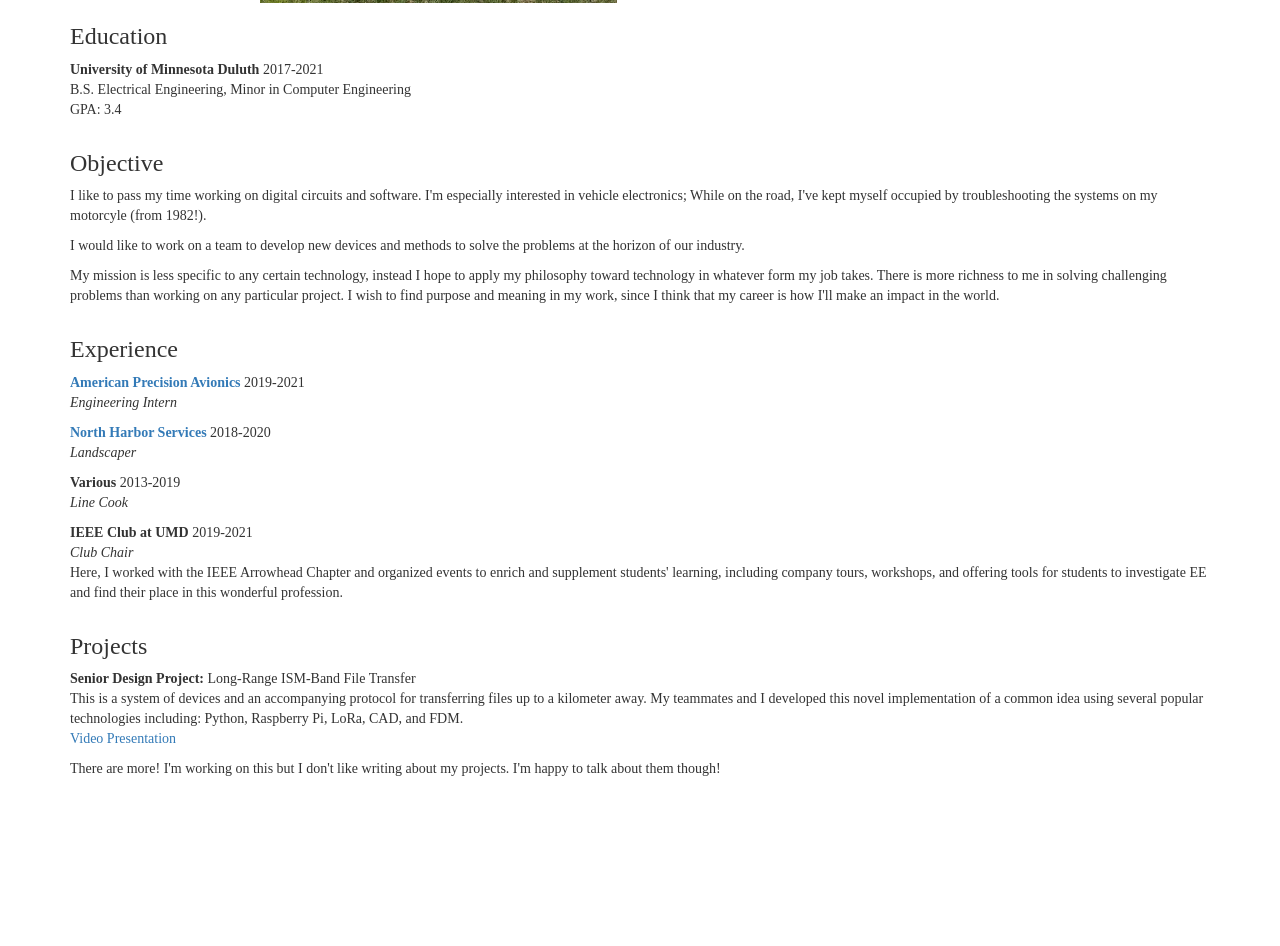
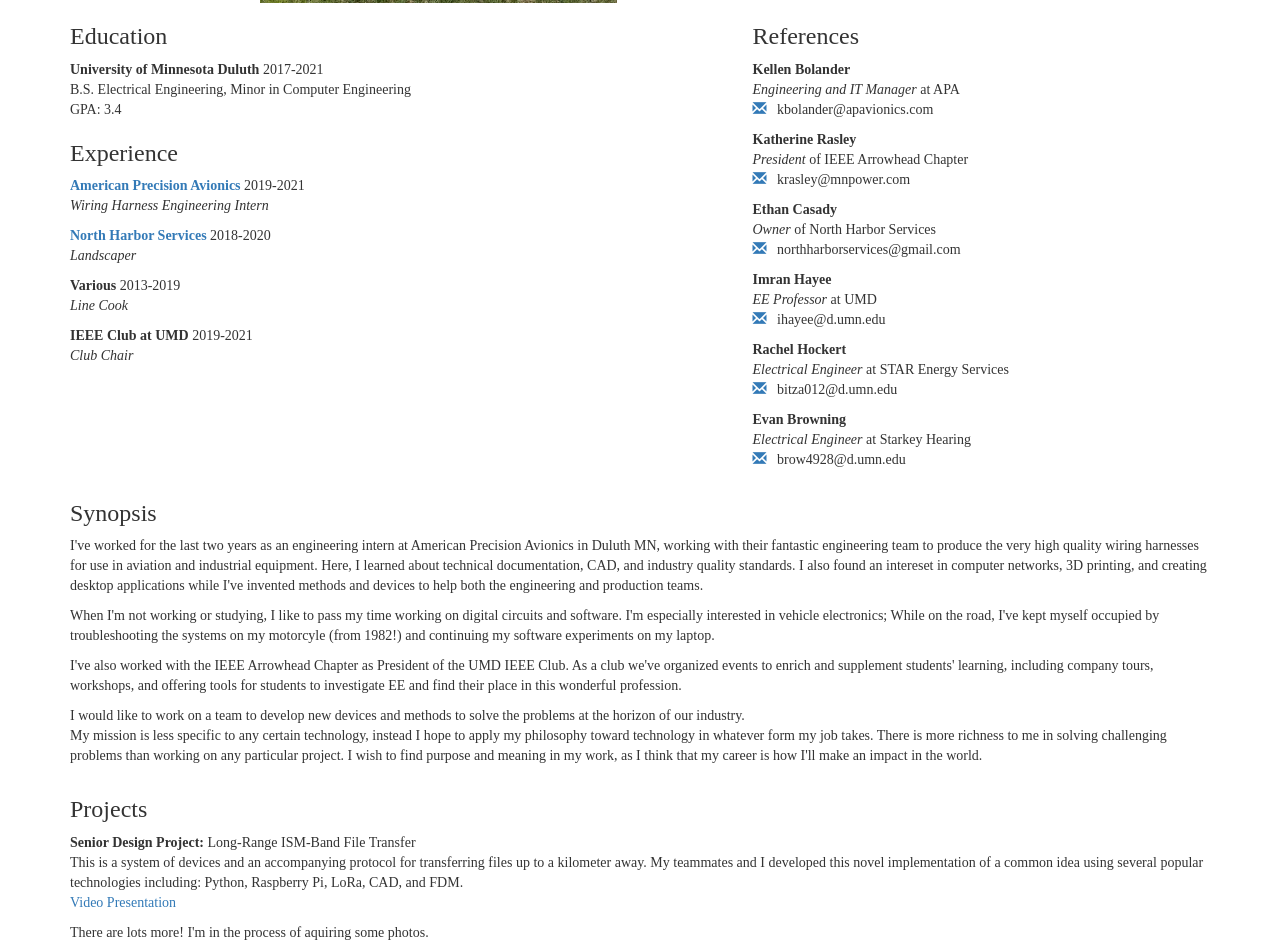
Before and after one commit to alex-haw/alex-haw.github.io, a plain HTML site: page index.html in a window 1280 px wide. Shown: the part 707-1653 px from the top of the page. Before the commit the page ends 1496 px from the top, so only its background shows below. Drawn offline with nearby package versions, Linux system fonts and the light colour scheme.

Commit message:
updated references

```diff
--- a/index.html
+++ b/index.html
@@ -38,23 +38,17 @@
 	<div class="container">
 
 		<div class="row">
-		<div class="col-sm-12">
+		<div class="col-sm-7">
 			<h3>Education</h3>
 			<p><b>University of Minnesota Duluth</b> 2017-2021
 			<br>B.S. Electrical Engineering, Minor in Computer Engineering
 			<br>GPA: 3.4
 			</p>
-		</div>
-		<div class="col-sm-12">
-			<h3>Objective</h3>
-			<p>I like to pass my time working on digital circuits and software. I'm especially interested in vehicle electronics; While on the road, I've kept myself occupied by troubleshooting the systems on my motorcyle (from 1982!).</p>
-			<p>I would like to work on a team to develop new devices and methods to solve the problems at the horizon of our industry.</p>
-			<p>My mission is less specific to any certain technology, instead I hope to apply my philosophy toward technology in whatever form my job takes. There is more richness to me in solving challenging problems than working on any particular project. I wish to find purpose and meaning in my work, since I think that my career is how I'll make an impact in the world.</p>
-		</div>
-		<div class="col-sm-12">
+		<!--/div-->
+		<!--div class="col-sm-6"-->
 			<h3>Experience</h3>
 			<p><b><a href="https://www.apavionics.com/">American Precision Avionics</a></b> 2019-2021
-			<br><i>Engineering Intern</i>
+			<br><i>Wiring Harness Engineering Intern</i>
 			</p>
 			<p><b><a href="https://northharborservices.com/">North Harbor Services</a></b> 2018-2020
 			<br><i>Landscaper</i>
@@ -64,8 +58,69 @@
 			</p>
 			<p><b>IEEE Club at UMD</b> 2019-2021
 			<br><i>Club Chair</i>
-			<br>Here, I worked with the IEEE Arrowhead Chapter and organized events to enrich and supplement students' learning, including company tours, workshops, and offering tools for students to investigate EE and find their place in this wonderful profession.
 			</p>
+		</div>
+
+		<div class="col-sm-5">
+			<h3>References</h3>
+
+			<p><b>Kellen Bolander</b>
+			<br><i>Engineering and IT Manager</i> at APA
+			<br>
+			<a href="mailto:kbolander@apavionics.com">
+                        <span class="glyphicon glyphicon-envelope"</span></a>
+			&nbsp kbolander@apavionics.com
+			</p>
+
+			<p><b>Katherine Rasley</b>
+			<br><i>President</i> of IEEE Arrowhead Chapter
+			<br>
+			<a href="mailto:krasley@mnpower.com">
+                        <span class="glyphicon glyphicon-envelope"</span></a>
+			&nbsp krasley@mnpower.com
+			</p>
+
+			<p><b>Ethan Casady</b>
+			<br><i>Owner</i> of North Harbor Services
+			<br>
+			<a href="mailto:northharborservices@gmail.com">
+                        <span class="glyphicon glyphicon-envelope"</span></a>
+			&nbsp northharborservices@gmail.com
+			</p>
+
+			<p><b>Imran Hayee</b>
+			<br><i>EE Professor</i> at UMD
+			<br>
+			<a href="mailto:ihayee@d.umn.edu">
+                        <span class="glyphicon glyphicon-envelope"</span></a>
+			&nbsp ihayee@d.umn.edu
+			</p>
+
+			<p><b>Rachel Hockert</b>
+			<br><i>Electrical Engineer</i> at STAR Energy Services
+			<br>
+			<a href="mailto:bitza012@d.umn.edu">
+                        <span class="glyphicon glyphicon-envelope"</span></a>
+			&nbsp bitza012@d.umn.edu
+			</p>
+
+			<p><b>Evan Browning</b>
+			<br><i>Electrical Engineer</i> at Starkey Hearing
+			<br>
+			<a href="mailto:brow4928@d.umn.edu">
+                        <span class="glyphicon glyphicon-envelope"</span></a>
+			&nbsp brow4928@d.umn.edu
+			</p>
+		</div>
+
+		<div class="col-sm-12">
+			<h3>Synopsis</h3>
+			<p>I've worked for the last two years as an engineering intern at American Precision Avionics in Duluth MN, working with their fantastic engineering team to produce the very high quality wiring harnesses for use in aviation and industrial equipment. Here, I learned about technical documentation, CAD, and industry quality standards. I also found an intereset in computer networks, 3D printing, and creating desktop applications while I've invented methods and devices to help both the engineering and production teams.</p>
+			<p>When I'm not working or studying, I like to pass my time working on digital circuits and software. I'm especially interested in vehicle electronics; While on the road, I've kept myself occupied by troubleshooting the systems on my motorcyle (from 1982!) and continuing my software experiments on my laptop.</p>
+			<p>I've also worked with the IEEE Arrowhead Chapter as President of the UMD IEEE Club. As a club we've organized events to enrich and supplement students' learning, including company tours, workshops, and offering tools for students to investigate EE and find their place in this wonderful profession.</p>
+
+			<p>I would like to work on a team to develop new devices and methods to solve the problems at the horizon of our industry.
+			<br>My mission is less specific to any certain technology, instead I hope to apply my philosophy toward technology in whatever form my job takes. There is more richness to me in solving challenging problems than working on any particular project. I wish to find purpose and meaning in my work, as I think that my career is how I'll make an impact in the world.</p>
 		</div>
 		<div class="col-sm-12">
 			<h3>Projects</h3>
@@ -73,7 +128,7 @@
 			<br>This is a system of devices and an accompanying protocol for transferring files up to a kilometer away. My teammates and I developed this novel implementation of a common idea using several popular technologies including: Python, Raspberry Pi, LoRa, CAD, and FDM.
 			<br><a href="https://youtu.be/p_xYzZlvcl0">Video Presentation</a>
 			</p>
-		<p>There are more! I'm working on this but I don't like writing about my projects. I'm happy to talk about them though!</p>
+		<p>There are lots more! I'm in the process of aquiring some photos.</p>
 		</div>
 		</div>
 	</div>
--- /dev/null
+++ b/myStyles.css
@@ -0,0 +1,27 @@
+body{
+	font-family: serif;
+
+}
+
+.contact{
+	height: 30px;
+	line-height: 30px;
+	font-size: 16px;
+
+	display: inline;
+	text-align: center;
+	padding: 5px;
+}
+
+a:link{ text-decoration: none;}
+a:visited{ text-decoration: none;}
+a:hover{ text-decoration: none;}
+a:active{ text-decoration: none;}
+
+.contact_set{
+	padding: 10px;
+}
+
+h2{
+	font-size: 16px;
+}
--- /dev/null
+++ b/template.html
@@ -0,0 +1,117 @@
+<!DOCTYPE html><html>
+<!--
+	This is a free template for a professional's resume webpage.
+	The goal of this template is to be approachable and lean.
+	It's based on the Bootstrap framework and uses minimal css.
+	Please customize, share, and distribute this file as you wish, and good luck!
+
+	Alex Haw 2021
+-->
+
+<!--tell the browser what it's about to read and how to read it-->
+<head>
+<!--tab title in browser-->
+	<title>Your Name</title>
+	<meta charset="utf-8">
+	<meta name="viewport" content="width=device-width, initial-scale=1">
+<!--bootstrap-->
+	<link rel="stylesheet" href="https://maxcdn.bootstrapcdn.com/bootstrap/3.4.1/css/bootstrap.min.css">
+	<script src="https://ajax.googleapis.com/ajax/libs/jquery/3.5.1/jquery.min.js"></script>
+	<script src="https://maxcdn.bootstrapcdn.com/bootstrap/3.4.1/js/bootstrap.min.js"></script>
+<!--custom-->
+	<link rel="stylesheet" href="./alex-haw.css"/>
+</head>
+
+<body><div class="jumbotron text-center">
+
+<!--the heading block-->
+<div>
+<!--Your contact info-->
+<!--email-->
+	<span class="contact_set">
+		<a href="mailto:youraddr@domain.com">
+		<span class="glyphicon glyphicon-envelope contact"></span></a>
+		<p class="contact">youraddr@domain.com</p>
+	</span>
+<!--phone-->
+	<span class="contact_set">
+		<a href="tel:1234567890">
+		<span class="glyphicon glyphicon-earphone contact"></span></a>
+		<p class="contact">123.456.7890</p>
+		</span>
+</div>
+
+<!--Your name and a personal mission statement or other subtitle-->
+	<h1>Your Name</h1>
+	<h2>Boy, I sure do love making my own webpage!
+	</h2>
+</div>
+
+<!--the verbose section underneath the title-->
+<div class="container"><div class="row">
+
+<!--Your degrees, certificates, etc-->
+<div class="col-sm-4">
+	<h3>Education</h3>
+		<!--entry one-->
+			<p><b>University of Earth</b> 1970-2021
+			<br>Degree in Stuff
+			<br>GPA: pi
+			</p>
+		<!--entry n-->
+		<!--	<p><b></b>
+			<br>
+			<br>GPA:
+			</p>
+		-->
+		</div>
+
+<!--your employment history or other relevant formative work-->
+<div class="col-sm-4">
+	<h3>Experience</h3>
+		<!--job 1-->
+			<p><b><a href="https://www.example.com/">Example Job</a></b> 2070-2021
+			<br><i>Worker Guy</i>
+			</p>
+		<!--job n-->
+		<!--	<p><b><a href=""></a></b>
+			<br><i></i>
+			</p>
+		-->
+</div>
+
+<!--references' contact info and relation-->
+<div class="col-sm-4">
+	<h3>References</h3>
+		<!--reference 1-->
+			<p><b>Jesus</b>
+			<br><i>The Original Gangster</i> at Heaven<br>
+			<a href="mailto:jesus@christ.com">
+	       		 <span class="glyphicon glyphicon-envelope"</span></a>
+			&nbsp jesus@christ.com
+			</p>
+		<!--reference n-->
+		<!--	<p><b></b>
+			<br><i>The Original Gangster</i> at Heaven<br>
+			<a href="mailto:jesus@christ.com">
+	       		 <span class="glyphicon glyphicon-envelope"</span></a>
+			&nbsp jesus@christ.com
+			</p>
+		-->
+</div>
+
+<!--a short personal essay-->
+<div class="col-sm-12">
+	<h3>Synopsis</h3>
+	<p>Me work good.</p>
+</div>
+
+<!--some projects that demonstrate your skills and/or interests-->
+<div class="col-sm-12">
+	<h3>Projects</h3>
+	<p><b>Senior Design Project:</b> Long-Range ISM-Band File Transfer
+	<br>Description of project.
+	</p>
+</div>
+
+</div></div></body></html>
```
Also changed, not shown: 1 other file.
